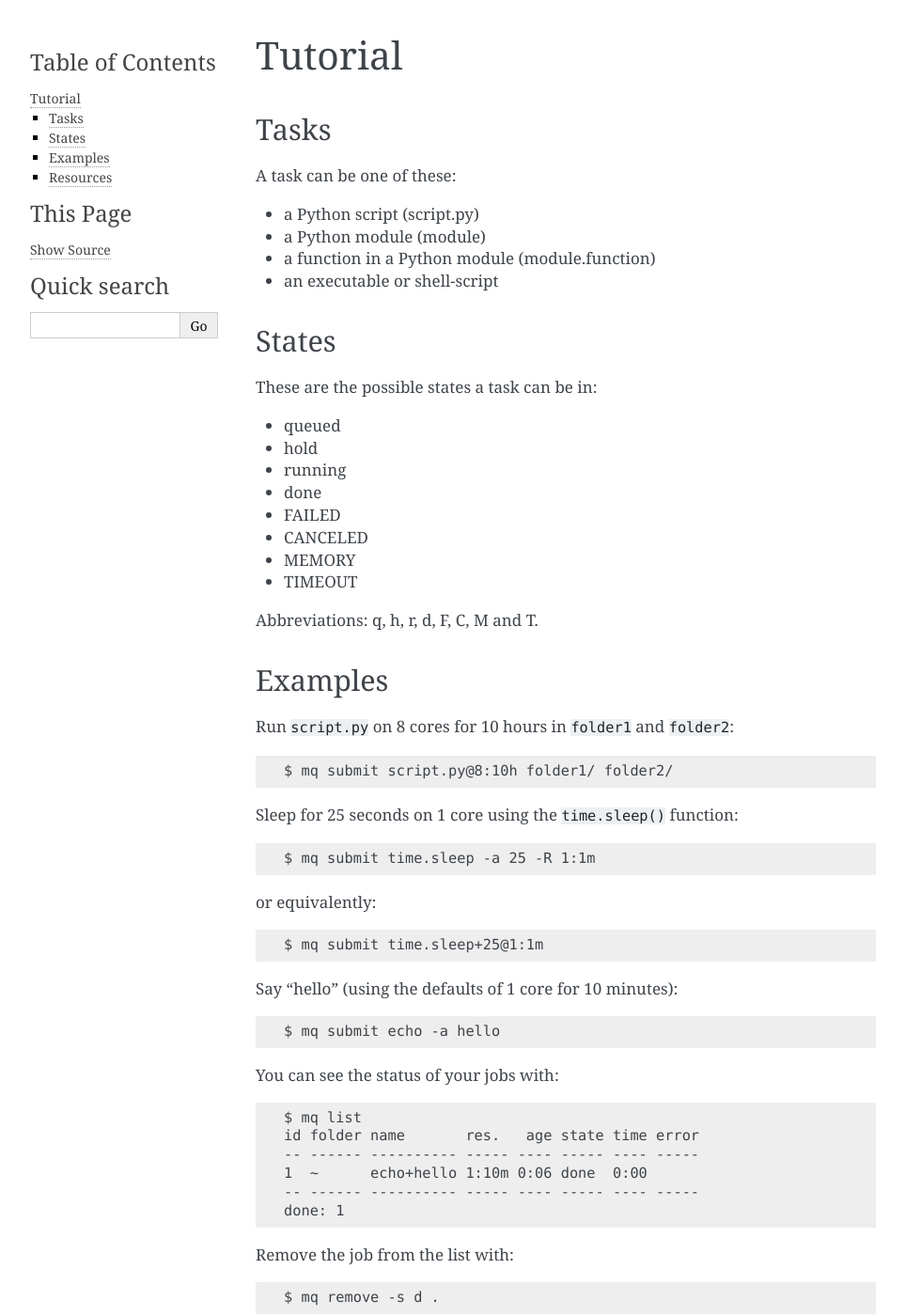
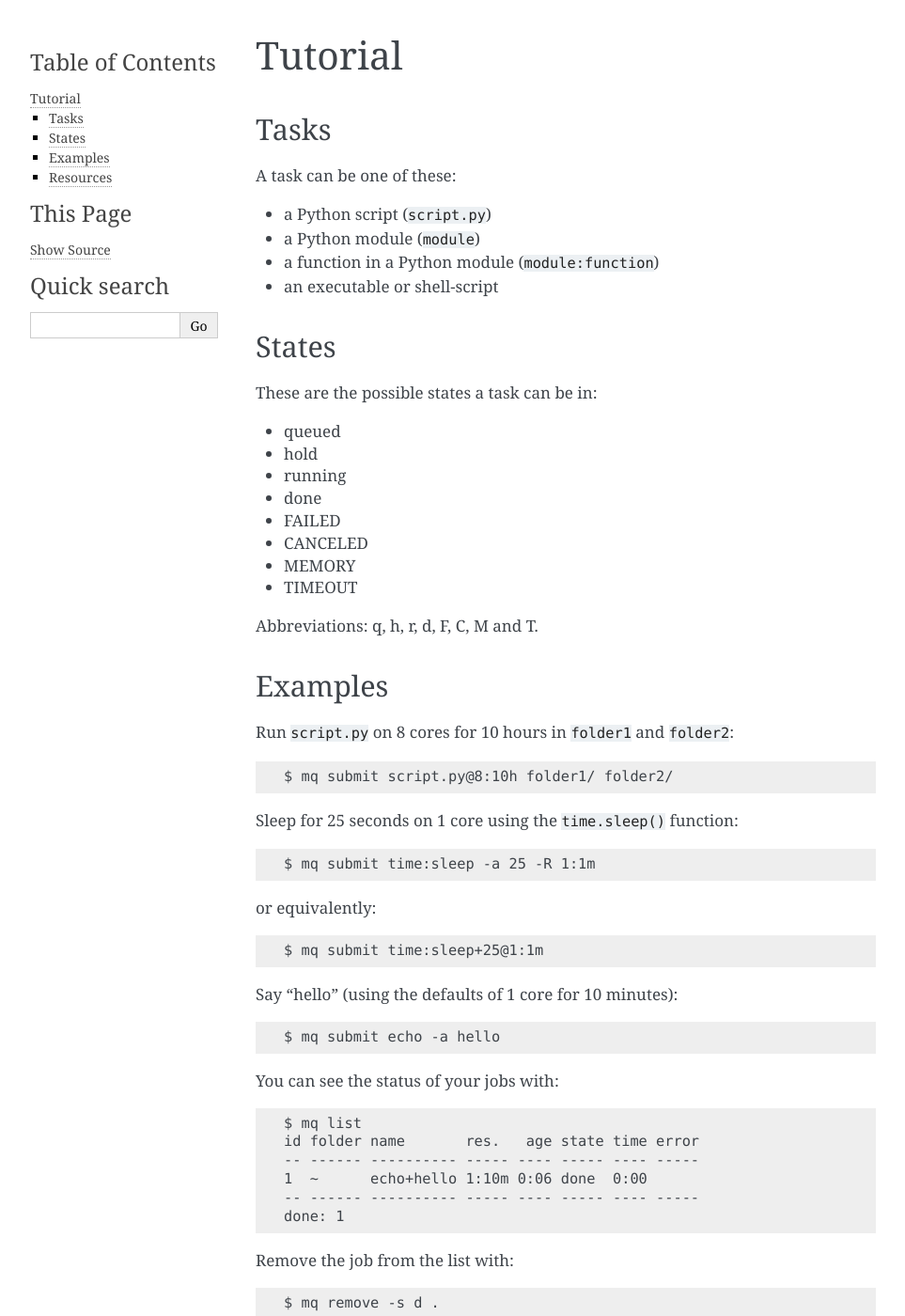
Before and after one commit to Yangxinsix/myqueue, a Sphinx documentation site: the page built from docs/tutorial.rst, in a window 1280 px wide and 1400 px high. Shown: the whole window at 94% size, without its empty margins (148-1111 px from the left). Built offline with Sphinx 7.4.7, drawn with Linux system fonts in a browser that asks for light colours.

```diff
--- a/docs/tutorial.rst
+++ b/docs/tutorial.rst
@@ -7,9 +7,9 @@ Tasks
 
 A task can be one of these:
 
-* a Python script (script.py)
-* a Python module (module)
-* a function in a Python module (module.function)
+* a Python script (``script.py``)
+* a Python module (``module``)
+* a function in a Python module (``module:function``)
 * an executable or shell-script
 
 
@@ -39,11 +39,11 @@ Run ``script.py`` on 8 cores for 10 hours in ``folder1`` and ``folder2``::
 
 Sleep for 25 seconds on 1 core using the ``time.sleep()`` function::
 
-    $ mq submit time.sleep -a 25 -R 1:1m
+    $ mq submit time:sleep -a 25 -R 1:1m
 
 or equivalently::
 
-    $ mq submit time.sleep+25@1:1m
+    $ mq submit time:sleep+25@1:1m
 
 Say "hello" (using the defaults of 1 core for 10 minutes)::
 
```
Also changed, not shown: 2 other files.
